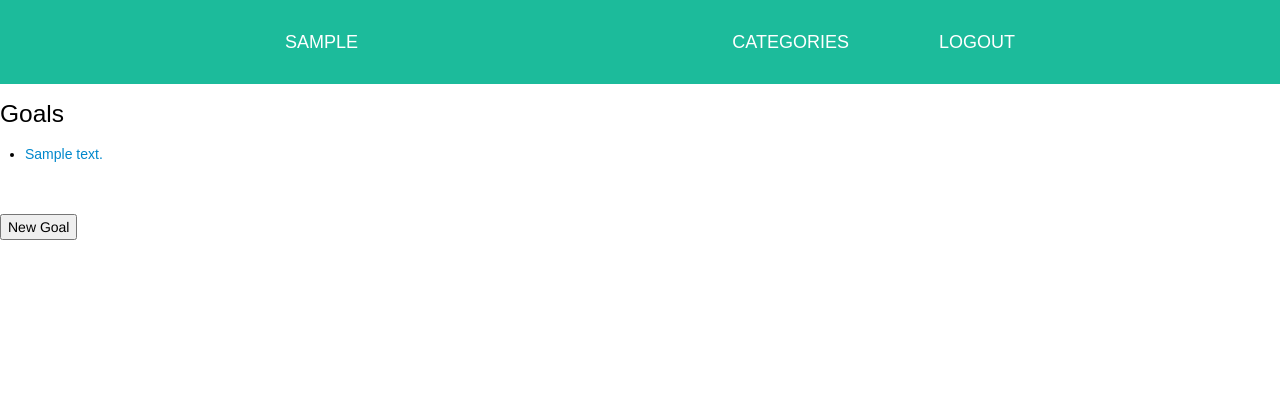
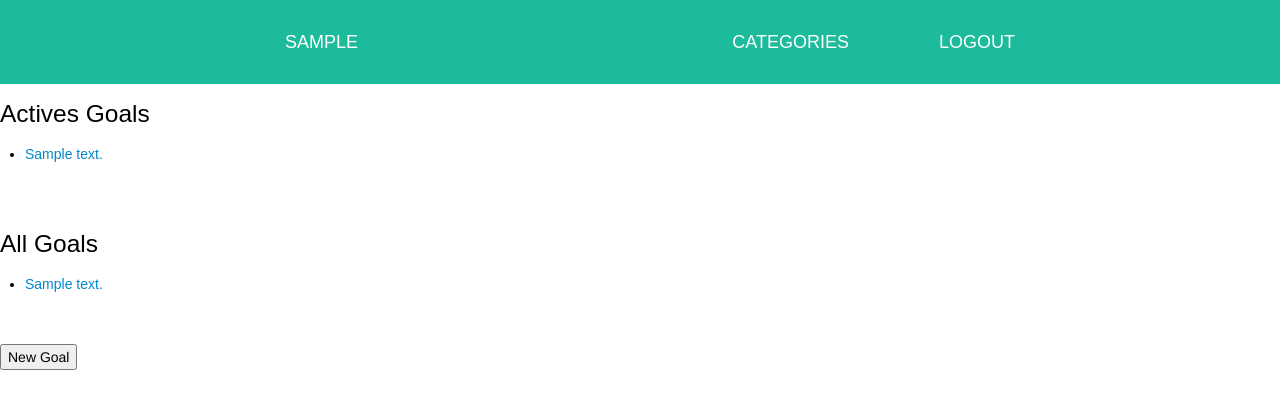
Before and after one commit to ingsoft-famaf/RandomTeam, a Django app: a page that uses GoalSetTracker/login/templates/login/home.html in a window 1280 px wide. Shown: the top 409 px of the page. Run offline with Django 3.2, Linux system fonts and the light colour scheme; a user stored in the database is signed in; tables that the repository leaves empty hold one stand-in row (values such as "Sample post"); parts of the project's set-up code (start-up, migrations or seed data) failed here and were passed over; some web fonts are replaced.

Commit message:
Metas activas y finalizadas mostrandose en el home.

```diff
--- a/GoalSetTracker/goal/models.py
+++ b/GoalSetTracker/goal/models.py
@@ -31,7 +31,7 @@ class AbstractGoal(models.Model):
         return self.goal_text
 
     def is_active(self):
-        return self.finish >= timezone.now()
+        return self.finish_date > timezone.now()
 
 @python_2_unicode_compatible
 class Goal(AbstractGoal):
--- a/GoalSetTracker/login/templates/login/home.html
+++ b/GoalSetTracker/login/templates/login/home.html
@@ -4,7 +4,26 @@
 
 {% if goals %}
 
-    <h3>Goals</h3>
+    {% if actives %}
+        <h3>Actives Goals</h3>
+        <ul>
+        {% for goal in actives %}
+            <li><a href="{% url 'detail' goal.id %}" name=>{{ goal.goal_text }}</a></li>
+        {% endfor %}
+        </ul>
+    {% endif %}
+    <br></br>
+    {% if finished %}
+        <h3>Finished Goals</h3>
+        <h4>You have finished Goals, do you want to pospose any?</h4>
+        <ul>
+        {% for goal in actives %}
+            <li><a href="{% url 'detail' goal.id %}" name=>{{ goal.goal_text }}</a></li>
+        {% endfor %}
+        </ul>
+    {% endif %}
+
+    <h3>All Goals</h3>
     <ul>
     {% for goal in goals %}
         <li><a href="{% url 'detail' goal.id %}" name=>{{ goal.goal_text }}</a></li>
--- a/GoalSetTracker/login/views.py
+++ b/GoalSetTracker/login/views.py
@@ -7,6 +7,7 @@ from django.http import HttpResponse, HttpResponseRedirect
 from django.shortcuts import render, redirect
 from django.views.decorators.csrf import csrf_protect
 from goal.models import AbstractGoal, Goal, SubGoal
+
 
 @csrf_protect
 def login(request):
@@ -19,12 +20,14 @@ def login(request):
         password = request.POST.get("password")
         email = request.POST.get("email")
         if is_valid(request):
-            user = authenticate(username=username, password=password, email=email)
+            user = authenticate(username=username,
+                                password=password,
+                                email=email)
             if user is not None:
                 login_user(request, user)
                 return redirect_home(username)
+    return render(request, 'login/login.html')
 
-    return render(request, 'login/login.html')
 
 @csrf_protect
 def new_user(request):
@@ -38,20 +41,24 @@ def new_user(request):
                                             email=email
                                             )
             user.save()
-            user = authenticate(username=username, password=password, email=email)
+            user = authenticate(username=username,
+                                password=password,
+                                email=email)
             login_user(request, user)
             return redirect_home(username)
     return HttpResponseRedirect('/login')
+
 
 def logout(request):
     logout_user(request)
     return HttpResponseRedirect("/login")
 
+
 def is_valid(request):
-    return (request.POST.get("username")
-            and request.POST.get("password")
-            and request.POST.get("mail")
-            ) is not ''
+    return (request.POST.get("username") and
+            request.POST.get("password") and
+            request.POST.get("mail")) is not ''
+
 
 def home(request, username="Anonymous"):
     if request.user.is_authenticated:
@@ -62,15 +69,20 @@ def home(request, username="Anonymous"):
                 goals = Goal.objects.filter(owner=user)
             except Exception as e:
                 return HttpResponse("El usuario no existe")
+            actives = [goal for goal in goals if goal.is_active()]
+            finished = [goal for goal in goals if not goal.is_active()]
             return render(request, 'login/home.html', {
-                'user'  : username,
-                'goals' : goals,
-            })
+                'user': username,
+                'goals': goals,
+                'actives': actives,
+                'finished': finished,
+                })
         else:
             # El usuario quiere ingresar a otro home que no es el suyo.
             return redirect_home(request.user.username)
     else:
         return HttpResponseRedirect("/login")
 
+
 def redirect_home(username):
     return HttpResponseRedirect("/home/{}".format(username))
```
